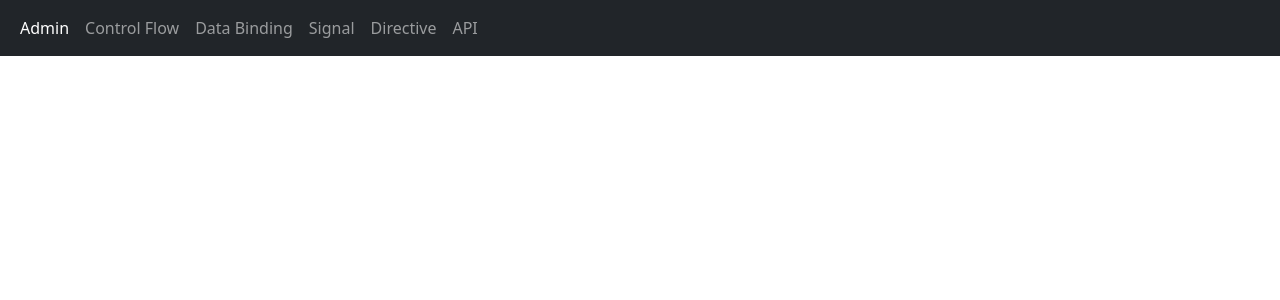
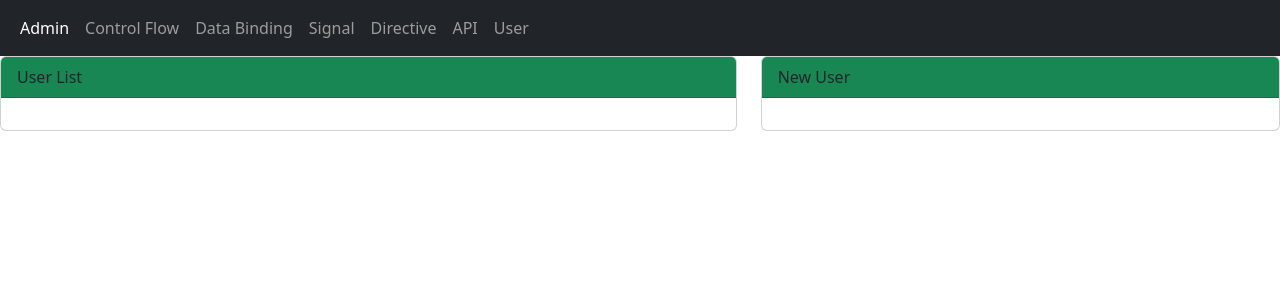
Before and after one commit to sumitbasu116/angular20Tutorial, an Angular app: page /user in a window 1280 px wide. Before the commit this address led to /. Shown: the top 300 px of the page. Built offline with nearby package versions, Linux system fonts and the light colour scheme.

Commit message:
Post API part1-user CRUD basic coding

```diff
--- a/src/app/app.html
+++ b/src/app/app.html
@@ -19,6 +19,9 @@
       <li class="nav-item">
         <a class="nav-link" routerLink="api-get">API</a>
       </li>
+      <li class="nav-item">
+        <a class="nav-link" routerLink="user">User</a>
+      </li>
     </ul>
   </div>
 </nav>
--- a/src/app/app.routes.ts
+++ b/src/app/app.routes.ts
@@ -5,6 +5,7 @@ import { DataBinding } from './components/data-binding/data-binding';
 import { SignalEx } from './components/signal-ex/signal-ex';
 import { AttDirective } from './components/att-directive/att-directive';
 import { Getapi } from './components/getapi/getapi';
+import { User } from './components/user/user';
 
 export const routes: Routes = [
     {
@@ -30,5 +31,9 @@ export const routes: Routes = [
     {
         path:'api-get',
         component:Getapi
+    },
+    {
+        path:'user',
+        component:User
     }
 ];
--- a/src/app/components/user/user.html
+++ b/src/app/components/user/user.html
@@ -1,3 +1,22 @@
-<h3>Hello User</h3>
+<div class="row">
+    <div class="col-7">
+        <div class="card">
+            <div class="card-header bg-success">
+                User List
+            </div>
+            <div class="card-body">
 
-<input type="text" placeholder="Enter Your Name">
+            </div>
+        </div>
+    </div>
+    <div class="col-5">
+        <div class="card">
+            <div class="card-header bg-success">
+                New User
+            </div>
+            <div class="card-body">
+
+            </div>
+        </div>
+    </div>
+</div>
```
